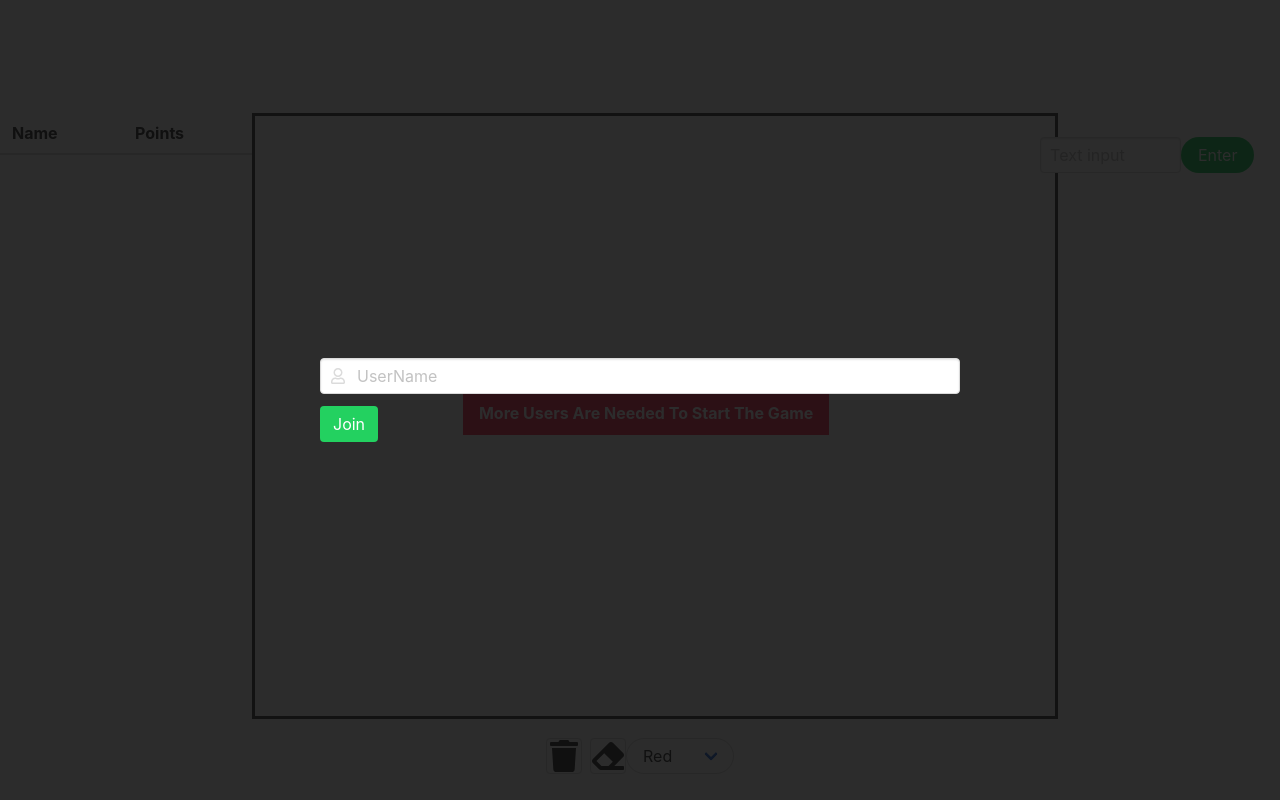
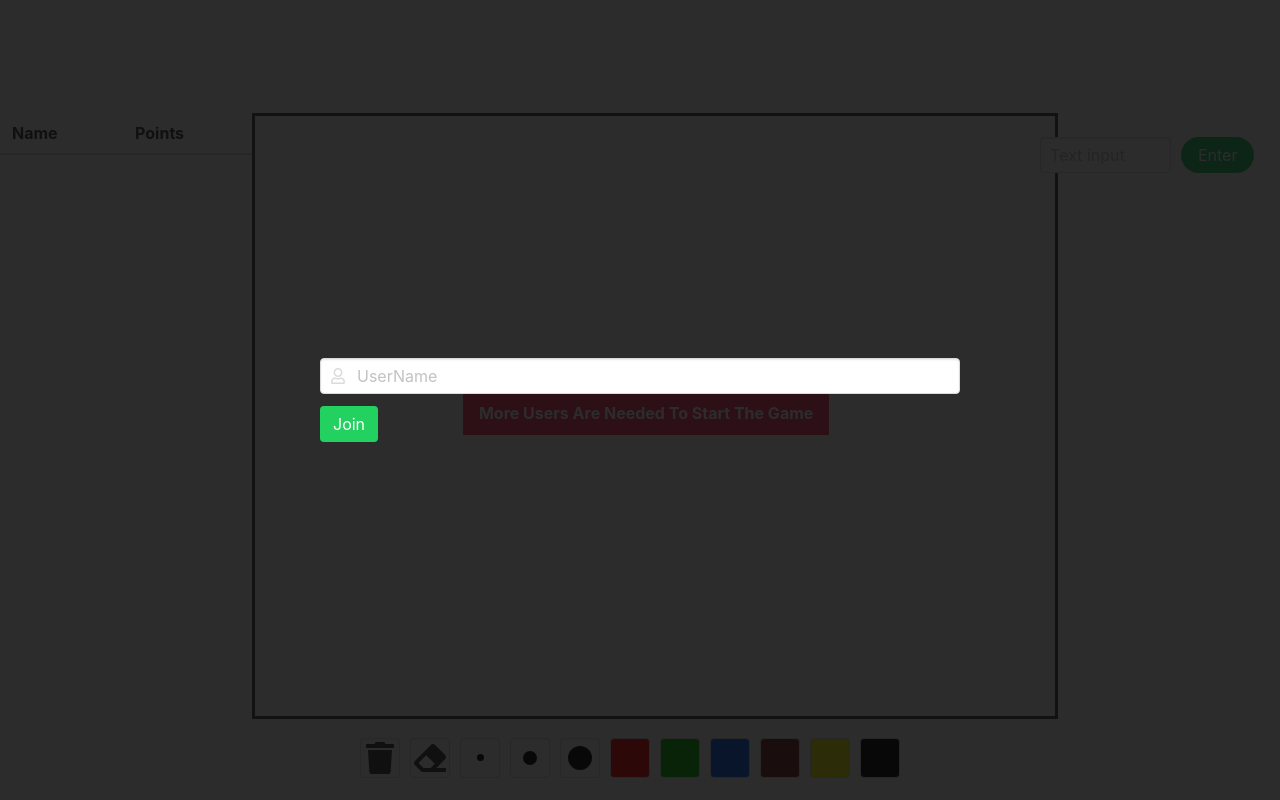
Before and after one commit to B3clawed/friendly-garbanzo, a website: page public/index.html in a window 1280 px wide. Drawn offline with nearby package versions, Linux system fonts and the light colour scheme.

Commit message:
Better design

```diff
--- a/gameServer.js
+++ b/gameServer.js
@@ -37,7 +37,7 @@ module.exports = class gameServer{
                     io.emit('message', {name: 'GAME', message: `${this.players[socket.id].name} has guessed the word correctly!`})
                     io.emit('playerdata', this.players)
                 }
-                else if(!player.guessed)
+                else if(!player.guessed && player.turn == false)
                     socket.broadcast.emit('message', {name: this.players[socket.id].name, message: data.message})
             })
 
--- a/public/game.js
+++ b/public/game.js
@@ -258,6 +258,9 @@ function level3Click(){
     startTimer(30)
 }
 
+function changeWidth() {
+
+}
 
 function wordChoicesOn() {
     document.getElementById("canvasButtons").style.display = "block"
--- a/public/index.html
+++ b/public/index.html
@@ -61,33 +61,47 @@
       </div>
     </div>
     <div class="lowerSide">
-      <p class="buttons" id="icons">
-        <a class="button">
+      <!-- Icons -->
+        <a class="button" id="rectangle">
           <span class="icon is-small">
             <i class="fas fa-trash fa-2x" onclick="clearCanvas()"></i>
           </span>
         </a>
 
-        <a class="button" id="icons">
+        <a class="button" id="rectangle">
           <span class="icon is-small">
             <i class="fas fa-eraser fa-2x" onclick="changeStroke('eraser')"></i>
           </span>
         </a>
-      </p>
+        <div class="lineSizes">
+          <a class="button" id="rectangle">
+            <span class="icon is-small">
+              <div class="circle" id="circleOne" onclick=changeWidth()></div>
+            </span>
+          </a>
 
-      <div class="select is-rounded" id="icons">
-          <select onchange="changeStroke()" id="colorSelect">
-            <option style="background:red;" value="red">Red</option>
-            <option style="background:rgb(7, 192, 7);" value="green">Green</option>
-            <option style="background:rgb(6, 91, 248);" value="blue">Blue</option>
-            <option style="background:rgb(121, 36, 36); color:white;" value="brown">Brown</option>
-            <option style="background:yellow;" value="yellow">Yellow</option>
-            <option style="background:black; color:white;" value="black">Black</option>
-          </select>
+          <a class="button" id="rectangle">
+            <span class="icon is-small">
+              <div class="circle" id="circleTwo" onclick=changeWidth()></div>
+            </span>
+          </a>
+
+          <a class="button" id="rectangle">
+            <span class="icon is-small">
+              <div class="circle" id="circleThree" onclick=changeWidth()></div>
+            </span>
+          </a>
         </div>
 
+        <!-- Colors -->
+        <a class="button" id="rectangle" style="background-color: red"></a>
+        <a class="button" id="rectangle" style="background-color: rgb(7, 192, 7)"></a>
+        <a class="button" id="rectangle" style="background-color: rgb(6, 91, 248)"></a>
+        <a class="button" id="rectangle" style="background-color: rgb(121, 36, 36)"></a>
+        <a class="button" id="rectangle" style="background-color: yellow"></a>
+        <a class="button" id="rectangle" style="background-color: black"></a>
 
-    </div>
+      </div>
 
     <div id="loginMenu" class="modal is-active">
         <div class="modal-background"></div>
--- a/public/styles.css
+++ b/public/styles.css
@@ -80,6 +80,7 @@ html {
   margin-right: 2%;
   overflow-y: auto;
   height:600px;
+  background-color: white;
 }
 
 .message-body {
@@ -92,8 +93,54 @@ html {
   display: flex;
 }
 
+#chatArea {
+  margin-right: 10px;
+}
+
 .lowerSide {
   margin-top: 25px;
+  margin-right: 10px;
   display: flex;
-  justify-content: center
+  justify-content: center;
+  flex-direction: row;
 }
+
+.lineSizes {
+  display: flex;
+  flex-direction: row;
+}
+
+#icons {
+  margin-right: 10px;
+}
+
+#rectangle {
+  width: 40px;
+  height: 40px;
+  background-color: #ffffff;
+  margin-right: 10px;
+  /* text-align: center; */
+}
+
+.circle {
+  background-color: black;
+  border-radius: 50%;
+}
+
+#circleOne {
+  width: 7px;
+  height: 7px;
+  /* margin: 35% auto; */
+}
+
+#circleTwo {
+  width: 14px;
+  height: 14px;
+  /* margin: 23% auto; */
+}
+
+#circleThree {
+  width: 24px;
+  height: 24px;
+  margin: 12% auto;
+}
```
